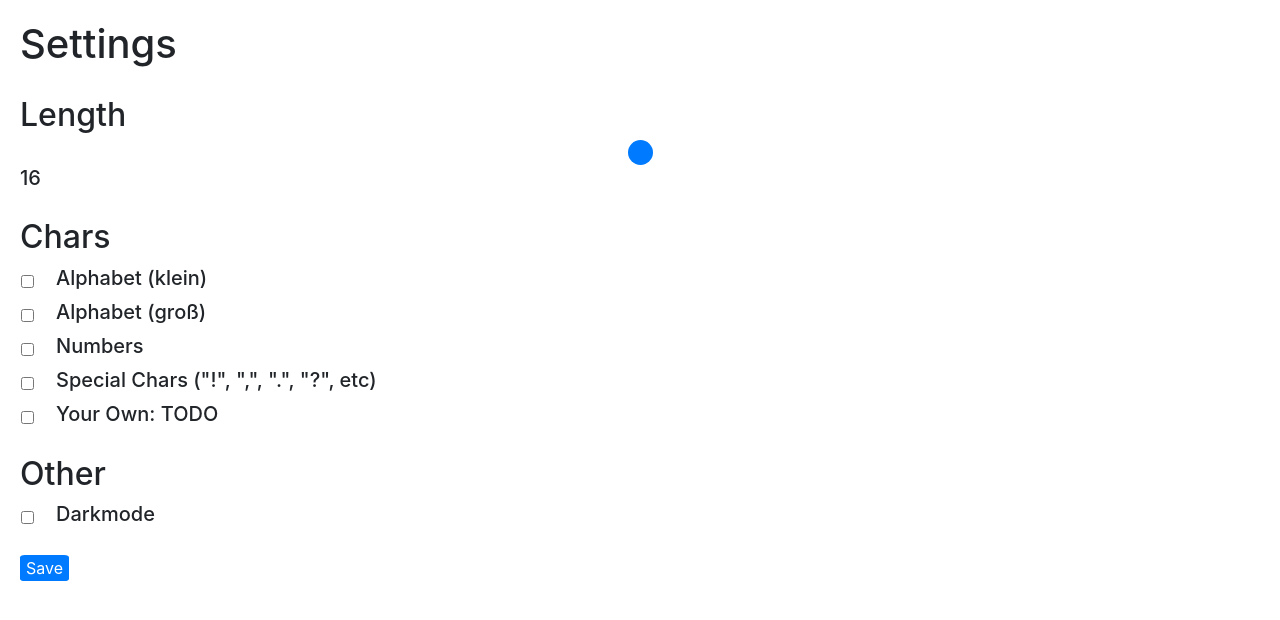
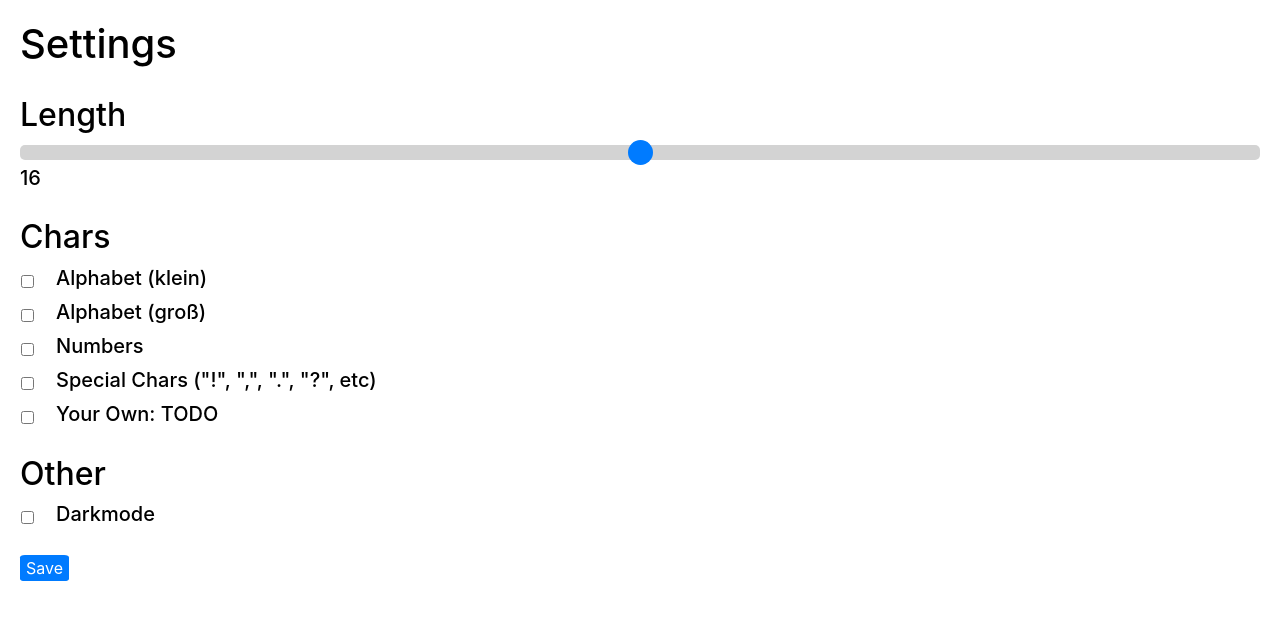
Before and after one commit to robmroi/PasswordGenerator, a plain HTML site: page settings/index.html in a window 1280 px wide. Drawn offline with Linux system fonts and the light colour scheme.

Commit message:
Save Settings
NOTE: Not all settings will be active because they are not implemented
yet.

```diff
--- a/settings/index.html
+++ b/settings/index.html
@@ -49,7 +49,7 @@
         <h2>Other</h2>
         <table>
             <tr>
-                <td><input type="checkbox" id="darkmodeInput" onclick="changeToDarkmode()"></td>
+                <td><input type="checkbox" id="darkmodeInput" onclick="changeMode()"></td>
                 <td><h5 class="checkboxText">Darkmode</h5></td>
             </tr>
         </table>
@@ -86,35 +86,30 @@
     }
 </style>
 
-
 <script>
     let slider = document.getElementById("lengthInput");
     let output = document.getElementById("lengthOutput");
 
-    output.innerHTML = slider.value; // Display the default slider value
+    let smallAlphabetInput = document.getElementById("smallAlphabetInput");
+    let bigAlphabetInput = document.getElementById("bigAlphabetInput");
+    let numbersInput = document.getElementById("numbersInput");
+    let specialCharsInput = document.getElementById("specialCharsInput");
+    let othersInput = document.getElementById("othersInput");
 
-    // Update the current slider value (each time you drag the slider handle)
+    let darkmodeInput = document.getElementById("darkmodeInput");
+</script>
+
+
+
+<script>
     slider.oninput = function () {
         output.innerHTML = slider.value;
     };
-
-    function saveLength() {
-
-    }
 </script>
 
 <script>
-    function saveChars() {
-
-    }
-</script>
-
-<script>
-    let isInDarkmode = false;
-
-    function changeToDarkmode() {
-        isInDarkmode = !isInDarkmode;
-        if (isInDarkmode) {
+    function changeMode() {
+        if (darkmodeInput.checked) {
             document.body.style.backgroundColor = "black";
             document.body.style.color = "white";
         } else {
@@ -126,10 +121,49 @@
 
 <script>
     function save() {
-        saveLength();
-        saveChars();
+        localStorage.setItem("length", slider.value);
+        localStorage.setItem("darkmode", darkmodeInput.checked);
+
+        localStorage.setItem("smallAlphabet", smallAlphabetInput.checked);
+        localStorage.setItem("bigAlphabet", bigAlphabetInput.checked);
+        localStorage.setItem("numbers", numbersInput.checked);
+        localStorage.setItem("specialChars", specialCharsInput.checked);
+        localStorage.setItem("others", othersInput.checked);
     }
 </script>
 
 
+<script>
+    let lengthString = localStorage.getItem("length");
+    let length = lengthString != null ? parseInt(lengthString) : 16;
+    output.innerHTML = length;
+    slider.value = length;
+
+    let darkmodeString = localStorage.getItem("darkmode");
+    let darkmode = darkmodeString != null && darkmodeString === "true";
+    darkmodeInput.checked = darkmode;
+    changeMode();
+
+    let smallAlphabetString = localStorage.getItem("smallAlphabet");
+    let smallAlphabet = smallAlphabetString != null && smallAlphabetString === "true";
+    smallAlphabetInput.checked = smallAlphabet;
+
+    let bigAlphabetString = localStorage.getItem("bigAlphabet");
+    let bigAlphabet = bigAlphabetString != null && bigAlphabetString === "true";
+    bigAlphabetInput.checked = bigAlphabet;
+
+    let numbersString = localStorage.getItem("numbers");
+    let numbers = numbersString != null && numbersString === "true";
+    numbersInput.checked = numbers;
+
+    let specialCharsString = localStorage.getItem("specialChars");
+    let specialChars = specialCharsString != null && specialCharsString === "true";
+    specialCharsInput.checked = specialChars;
+
+    let othersString = localStorage.getItem("others");
+    let others = othersString != null && othersString === "true";
+    othersInput.checked = others;
+</script>
+
+
 </html>
--- a/settings/style.css
+++ b/settings/style.css
@@ -3,6 +3,7 @@
     width: 100%;
     height: 15px;
     border-radius: 5px;
+    background: #d3d3d3;
     outline: none;
     -webkit-transition: .2s;
     transition: opacity .2s;
```
Also changed, not shown: index.html (+8 -3 lines).
